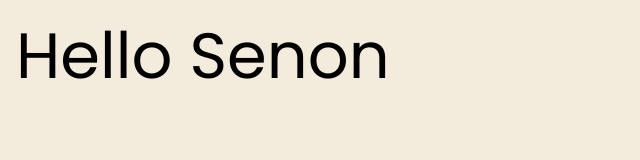
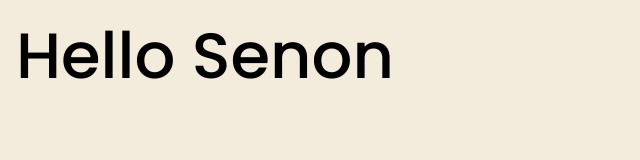
Before and after one commit to serhatgktp/amorr, a React (Create React App) app in the folder frontend/: page / in a window 1280 px wide. Shown: the top 160 px of the page, without its empty margins (0-640 px from the left). Built offline with nearby package versions, Linux system fonts and the light colour scheme.

Commit message:
reordered index.html to import poppins font

```diff
--- a/frontend/public/index.html
+++ b/frontend/public/index.html
@@ -9,6 +9,16 @@
       name="description"
       content="Web site created using create-react-app"
     />
+
+    <link rel="preconnect" href="https://fonts.googleapis.com">
+    <link rel="preconnect" href="https://fonts.gstatic.com" crossorigin>
+    <link href="https://fonts.googleapis.com/css2?family=Poppins:wght@400;500;600;700&display=swap" rel="stylesheet">
+    <!-- Import the following poppins fonts
+          - regular 400
+          - medium 500
+          - semibold 600
+          - bold 700
+    -->
     <link rel="apple-touch-icon" href="%PUBLIC_URL%/logo192.png" />
     <!--
       manifest.json provides metadata used when your web app is installed on a
@@ -26,16 +36,6 @@
     -->
     <title>React App</title>
 
-    <!-- Import the following poppins fonts
-          - regular 400
-          - medium 500
-          - semibold 600
-          - bold 700
-    -->
-    <link rel="preconnect" href="https://fonts.googleapis.com">
-    <link rel="preconnect" href="https://fonts.gstatic.com" crossorigin>
-    <link href="https://fonts.googleapis.com/css2?family=Poppins:wght@400;500;600;700&display=swap" rel="stylesheet">
-
   </head>
   <body style="background-color:#F3EBDB ">
     <noscript>You need to enable JavaScript to run this app.</noscript>
--- a/frontend/src/components/customer_registration/styles.js
+++ b/frontend/src/components/customer_registration/styles.js
@@ -3,7 +3,7 @@ import { makeStyles } from '@mui/styles';
 export default makeStyles(() => ({
     body: {
         fontFamily: "poppins",
-        fontWeight: "100",
+        fontWeight: 500,
         fontSize: 64
     }
 }));
```
